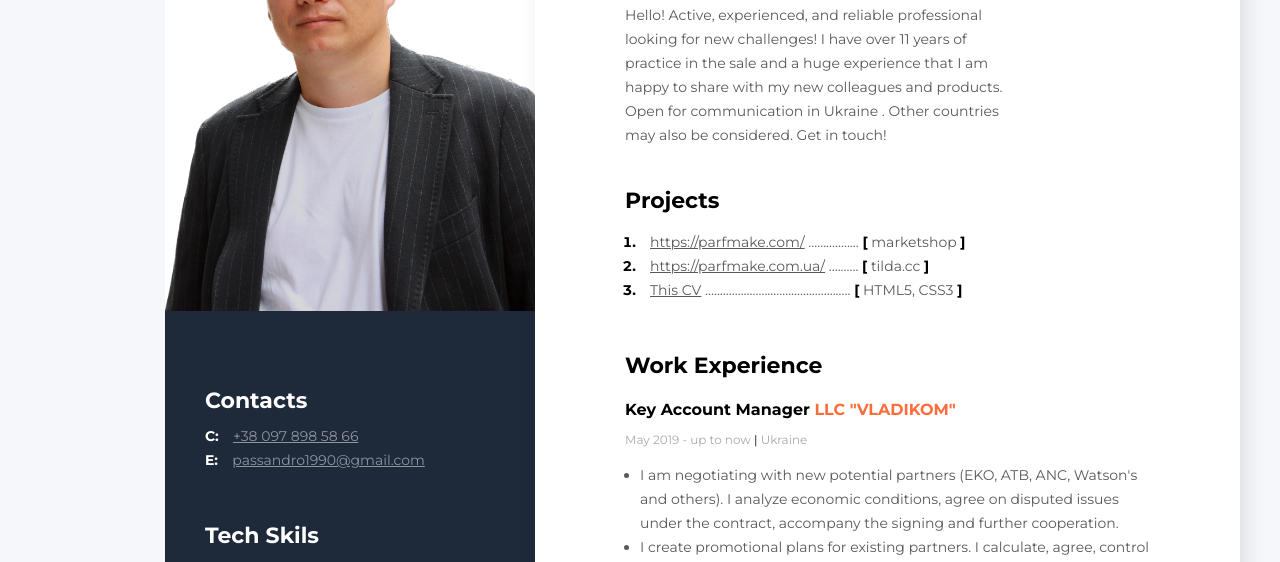
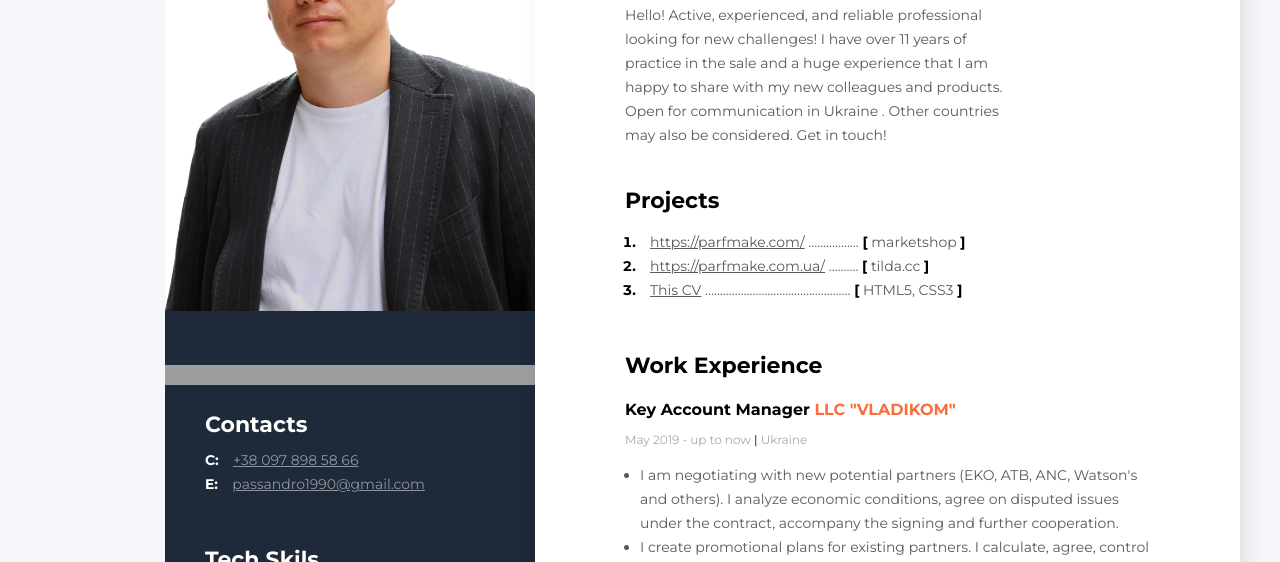
Before and after one commit to AleksPastukhov/CV, a plain HTML site: page index.html in a window 1280 px wide. Shown: the part 172-734 px from the top of the page. Drawn offline with Linux system fonts and the light colour scheme; grey boxes are pictures that could not be loaded.

Commit message:
Update index.html

```diff
--- a/index.html
+++ b/index.html
@@ -201,6 +201,11 @@
           width="370px"
           height="435px"
         />
+        <img
+             src="https://www.codewars.com/users/AleksPastukhov/badges/large"
+             alt="Codewars Profile Badges"
+              width="370px"
+          height="20px"
         <!--Contacts-->
         <div class="contacts">
           <h3 class="sidebar-title">Contacts</h3>
```
